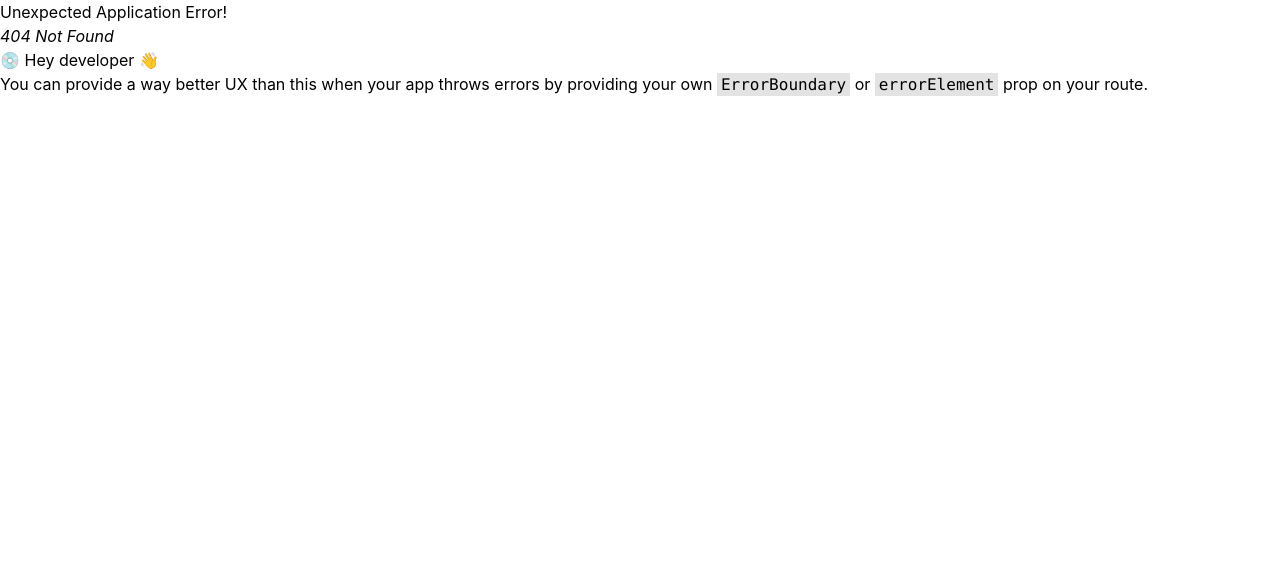
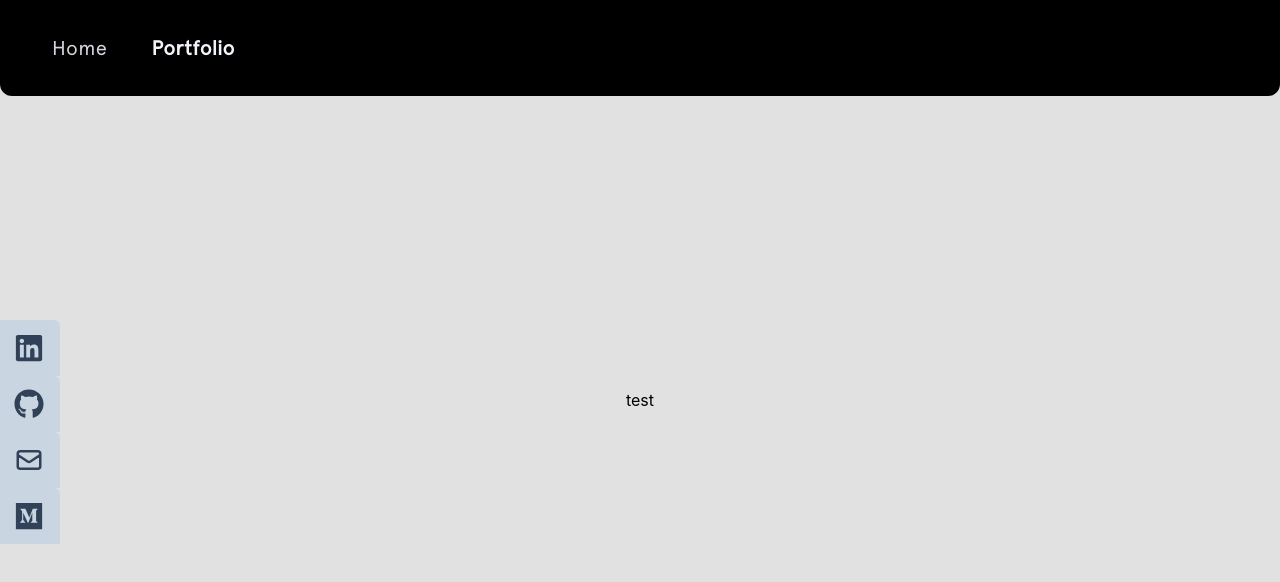
Before and after one commit to papangkorn00/papangkorn-web-portfolio, a React (Vite) app: page /portfolio in a window 1280 px wide. Before the commit this address had no page. Shown: the top 582 px of the page. Built offline with nearby package versions, Linux system fonts and the light colour scheme.

Commit message:
feat: add new route for portfolio

```diff
--- a/src/App.jsx
+++ b/src/App.jsx
@@ -1,12 +1,15 @@
-import { Route, Routes } from "react-router-dom"
+import {Route, Routes} from "react-router-dom"
 import "./App.css"
 import Home from "./components/Home"
+import Portfolio from "./components/Portfolio"
 
 function App() {
   return (
     <Routes>
-      <Route path="/" element={<Home/>}/>
+      <Route path="/" element={<Home />} />
+      <Route path="/portfolio" element={<Portfolio />} />
     </Routes>
+
   )
 }
 
--- a/src/components/Home.jsx
+++ b/src/components/Home.jsx
@@ -4,7 +4,7 @@ import SocialLinks from "./socialLinks.jsx"
 
 const Home = () => {
   return (
-    <>
+    <div>
       <Navbar />
 
       <div className="bg-base min-h-screen w-screen flex justify-center items-center">
@@ -23,14 +23,14 @@ const Home = () => {
             <img
               src={PoomImgHome}
               alt="PoomIMG"
-              className="max-w-[65%] lg:max-w-full lg:max-h-[100%]"
+              className="max-w-[65%] lg:max-w-full lg:max-h-full"
             />
           </div>
         </div>
       </div>
 
       <SocialLinks />
-    </>
+    </div>
   )
 }
 
--- a/src/components/Navbar.jsx
+++ b/src/components/Navbar.jsx
@@ -11,14 +11,14 @@ import {
 const navigation = [
   {name: "Home", to: "/"},
   // {name: "About", to: "/about"},
-  // {name: "Portfolio", to: "/portfolio"},
+  {name: "Portfolio", to: "/portfolio"},
 ]
 
 const Navbar = () => {
   return (
-    <Disclosure as="nav" className="">
+    <Disclosure as="nav">
       <div className="fixed w-full mx-auto bg-black rounded-b-xl  px-2 sm:px-6 lg:px-10 ">
-        <div className="hidden lg:flex lg:h-[6rem] lg:items-center lg:justify-between ">
+        <div className="hidden lg:flex lg:h-24 lg:items-center lg:justify-between ">
           <div className="flex space-x-5">
             {navigation.map((item) => (
               <NavLink
@@ -34,68 +34,8 @@ const Navbar = () => {
               </NavLink>
             ))}
           </div>
-
-          {/* Profile dropdown
-          <Menu as="div" className="relative ml-3">
-            <div>
-              <MenuButton className="relative flex rounded-full bg-gray-800 text-sm focus:outline-none focus:ring-2 focus:ring-white focus:ring-offset-2 focus:ring-offset-gray-800">
-                <span className="absolute -inset-1.5" />
-                <img alt="" src={PoomNavPic} className="h-12 w-12  rounded-full" />
-              </MenuButton>
-            </div>
-            <MenuItems
-              transition
-              className="absolute right-0 z-10 mt-2 w-48 origin-top-right rounded-md bg-white py-1 shadow-lg ring-1 ring-black ring-opacity-5 transition focus:outline-none data-[closed]:scale-95 data-[closed]:transform data-[closed]:opacity-0 data-[enter]:duration-100 data-[leave]:duration-75 data-[enter]:ease-out data-[leave]:ease-in"
-            >
-              <MenuItem>
-                <a
-                  href="#"
-                  className="block px-4 py-2 text-sm text-gray-700 data-[focus]:bg-gray-100"
-                >
-                  Your Profile
-                </a>
-              </MenuItem>
-              <MenuItem>
-                <a
-                  href="#"
-                  className="block px-4 py-2 text-sm text-gray-700 data-[focus]:bg-gray-100"
-                >
-                  Settings
-                </a>
-              </MenuItem>
-              <MenuItem>
-                <a
-                  href="#"
-                  className="block px-4 py-2 text-sm text-gray-700 data-[focus]:bg-gray-100"
-                >
-                  Sign out
-                </a>
-              </MenuItem>
-            </MenuItems>
-          </Menu> */}
         </div>
       </div>
-
-      {/* <DisclosurePanel className="sm:hidden">
-        <div className="space-y-1 px-2 pb-3 pt-2">
-          {navigation.map((item) => (
-            <DisclosureButton
-              key={item.name}
-              as={NavLink}
-              to={item.to}
-              aria-current={item.current ? "page" : undefined}
-              className={classNames(
-                item.current
-                  ? "bg-gray-900 text-white"
-                  : "text-gray-300 hover:bg-gray-700 hover:text-white",
-                "block rounded-md px-3 py-2 text-base font-medium"
-              )}
-            >
-              {item.name}
-            </DisclosureButton>
-          ))}
-        </div>
-      </DisclosurePanel> */}
     </Disclosure>
   )
 }
--- a/src/components/Portfolio.jsx
+++ b/src/components/Portfolio.jsx
@@ -1,12 +1,22 @@
 import Navbar from "./Navbar"
+import SocialLinks from "./socialLinks.jsx"
+
 
 const Portfolio = () => {
   return (
-    <>
+    <div>
       <Navbar />
 
-      <div className="bg-base min-h-screen"></div>
-    </>
+      <div className="bg-base min-h-screen w-screen flex justify-center items-center">
+        <div className="flex flex-col lg:flex-row justify-center-safe">
+          <div>
+            test
+          </div>
+        </div>
+      </div>
+
+      <SocialLinks />
+    </div>
   )
 }
 
--- a/src/components/socialLinks.jsx
+++ b/src/components/socialLinks.jsx
@@ -1,7 +1,7 @@
 import {FaGithub, FaLinkedin, FaMedium} from "react-icons/fa"
 import {HiOutlineMail} from "react-icons/hi"
 
-const socialLinks = () => {
+const SocialLinks = () => {
   const links = [
     {
       id: 1,
@@ -72,4 +72,4 @@ const socialLinks = () => {
   )
 }
 
-export default socialLinks
+export default SocialLinks
--- a/src/main.jsx
+++ b/src/main.jsx
@@ -7,13 +7,13 @@ import {
 // import App from "./App.jsx"
 import "./index.css"
 import Home from "./components/Home.jsx"
-import About from "./components/About.jsx"
+// import About from "./components/About.jsx"
 import Portfolio from "./components/Portfolio.jsx"
 
 const router = createBrowserRouter([
   {path:"/", element:<Home/>},
   // {path:"/about", element:<About/>},
-  // {path:"/portfolio", element:<Portfolio/>},
+  {path:"/portfolio", element:<Portfolio/>},
 
   // {path:"/navbar", element:<Navbar/>}
 
```
